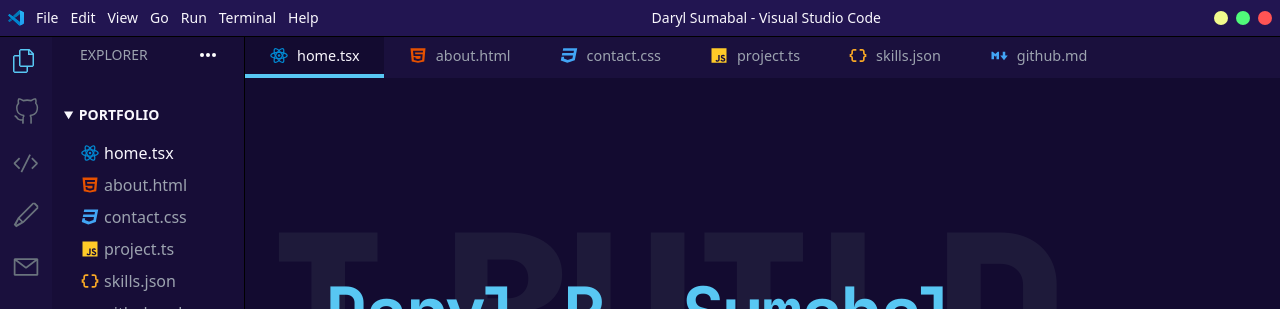
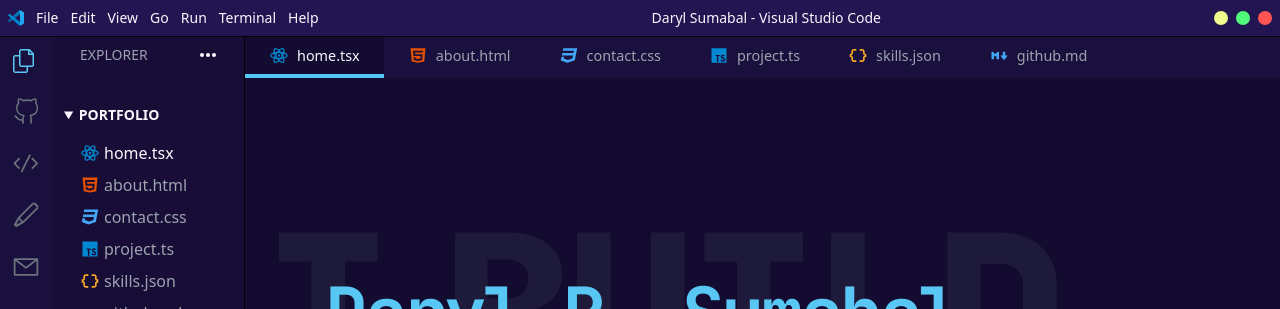
Before and after one commit to darylsumabal/vscode-portfolio, a React (Vite) app: page /home in a window 1280 px wide. Shown: the top 309 px of the page. Built offline with nearby package versions, Linux system fonts and the light colour scheme.

Commit message:
Update navbarData.ts

```diff
--- a/src/constant/navbarData.ts
+++ b/src/constant/navbarData.ts
@@ -23,7 +23,7 @@
   {
     id: 4,
     slug: "/project",
-    image: "javascript.svg",
+    image: "typescript.svg",
     filename: "project.ts",
     alt: "project",
   },
```
